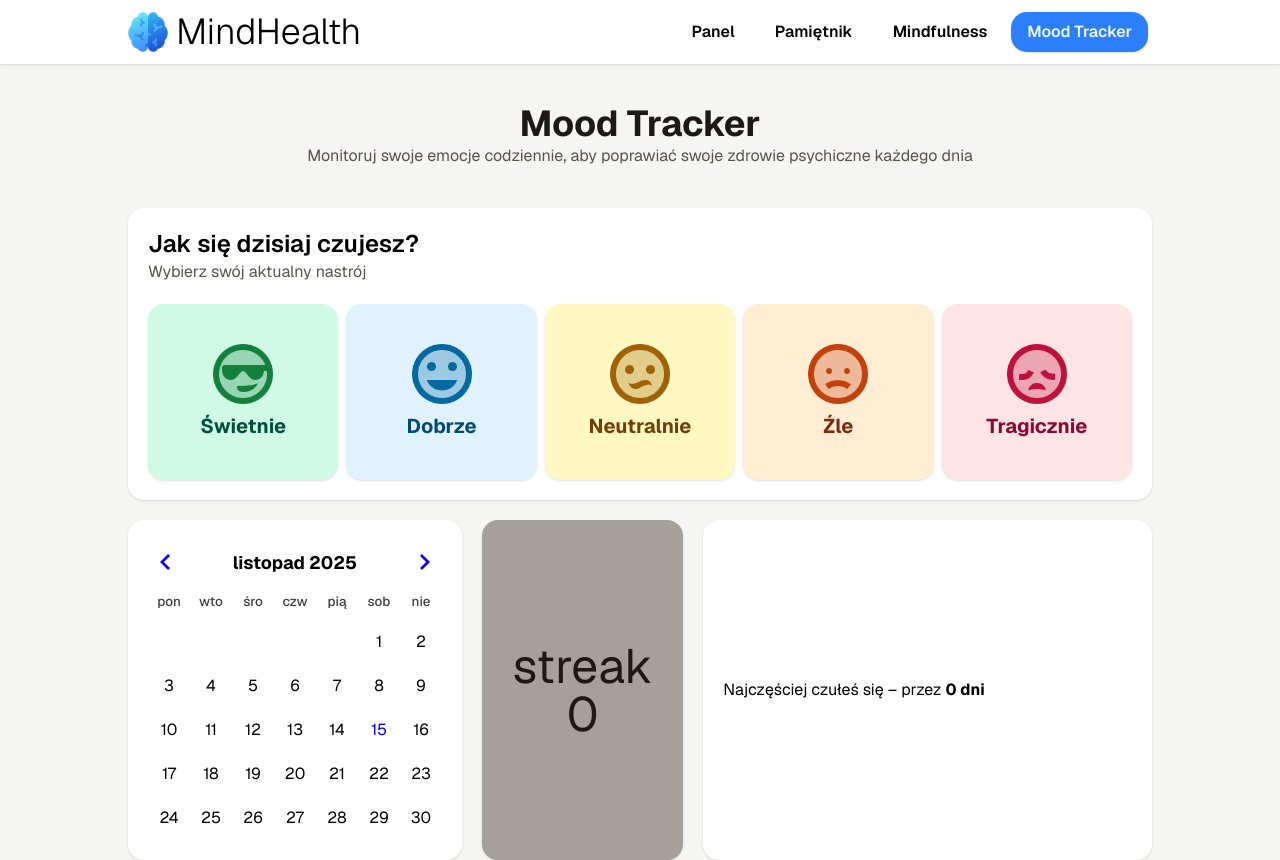
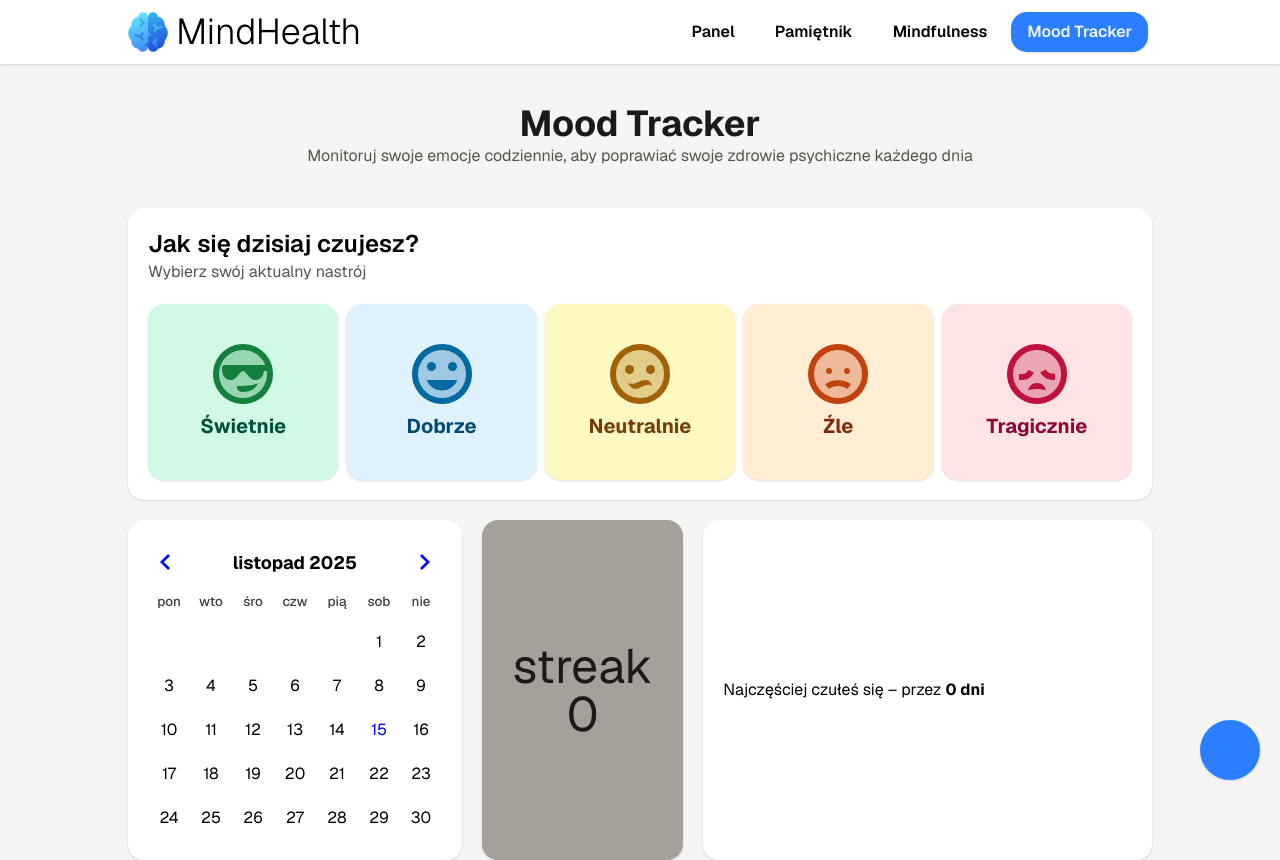
Before and after one commit to OKE225/MindHealth, a React (Vite) app in the folder client/: page /application/mood-tracker in a window 1280 px wide. Built offline with nearby package versions, Linux system fonts and the light colour scheme.

Commit message:
Rebuild chat with AI section

```diff
--- a/client/src/App.tsx
+++ b/client/src/App.tsx
@@ -1,7 +1,6 @@
-import { Route, Routes } from "react-router";
+import { Route, Routes, useLocation } from "react-router";
 import LandingPage from "./pages/LandingPage";
 import ApplicationPage from "./pages/ApplicationPage";
-import ChatPage from "./pages/ChatPage";
 import MindfulnessPage from "./pages/MindfulnessPage";
 import MoodTrackerPage from "./pages/MoodTrackerPage";
 import { ApplicationContext } from "./ApplicationContext";
@@ -11,6 +10,7 @@ import DiaryPage from "./pages/DiaryPage";
 import AddDiaryNotePage from "./pages/AddDiaryNotePage";
 import { DiaryContext } from "./DiaryContext";
 import type { NoteType } from "./types/Note";
+import ChatWithAI from "./components/ChatWithAI";
 // import Footer from "./components/Footer";
 
 const App = () => {
@@ -24,6 +24,8 @@ const App = () => {
   const addNoteToList = (note: NoteType) => {
     setNotesList((prevValue) => [...prevValue, note]);
   };
+
+  const location = useLocation();
 
   return (
     <ApplicationContext.Provider value={{ nameTodayMood, setTodayMood }}>
@@ -45,8 +47,8 @@ const App = () => {
             path="/application/mood-tracker"
             element={<MoodTrackerPage />}
           />
-          <Route path="/chat" element={<ChatPage />} />
         </Routes>
+        {location.pathname !== "/" && <ChatWithAI />}
         {/* <Footer /> */}
       </DiaryContext.Provider>
     </ApplicationContext.Provider>
--- /dev/null
+++ b/client/src/components/ChatWithAI.tsx
@@ -0,0 +1,26 @@
+import { useState } from "react";
+
+const ChatWithAI = () => {
+  const [isOpen, setIsOpen] = useState<boolean>(false);
+
+  const handleClick = () => {
+    console.log("click");
+    setIsOpen(!isOpen);
+  };
+
+  return (
+    <div className="flex items-end flex-col absolute bottom-0 right-0 m-5">
+      {isOpen && (
+        <div className="bg-white w-100 h-120  p-5 my-2 rounded-2xl shadow">
+          <input type="text" className="bg-blue-100 shadow" />
+        </div>
+      )}
+
+      <div
+        className="bg-blue-500 hover:bg-blue-600 active:bg-blue-700 w-15 h-15 rounded-full cursor-pointer shadow"
+        onClick={handleClick}></div>
+    </div>
+  );
+};
+
+export default ChatWithAI;
--- a/client/src/pages/ChatPage.tsx
+++ /dev/null
@@ -1,5 +0,0 @@
-const ChatPage = () => {
-  return <div>ChatPage</div>;
-};
-
-export default ChatPage;
```
